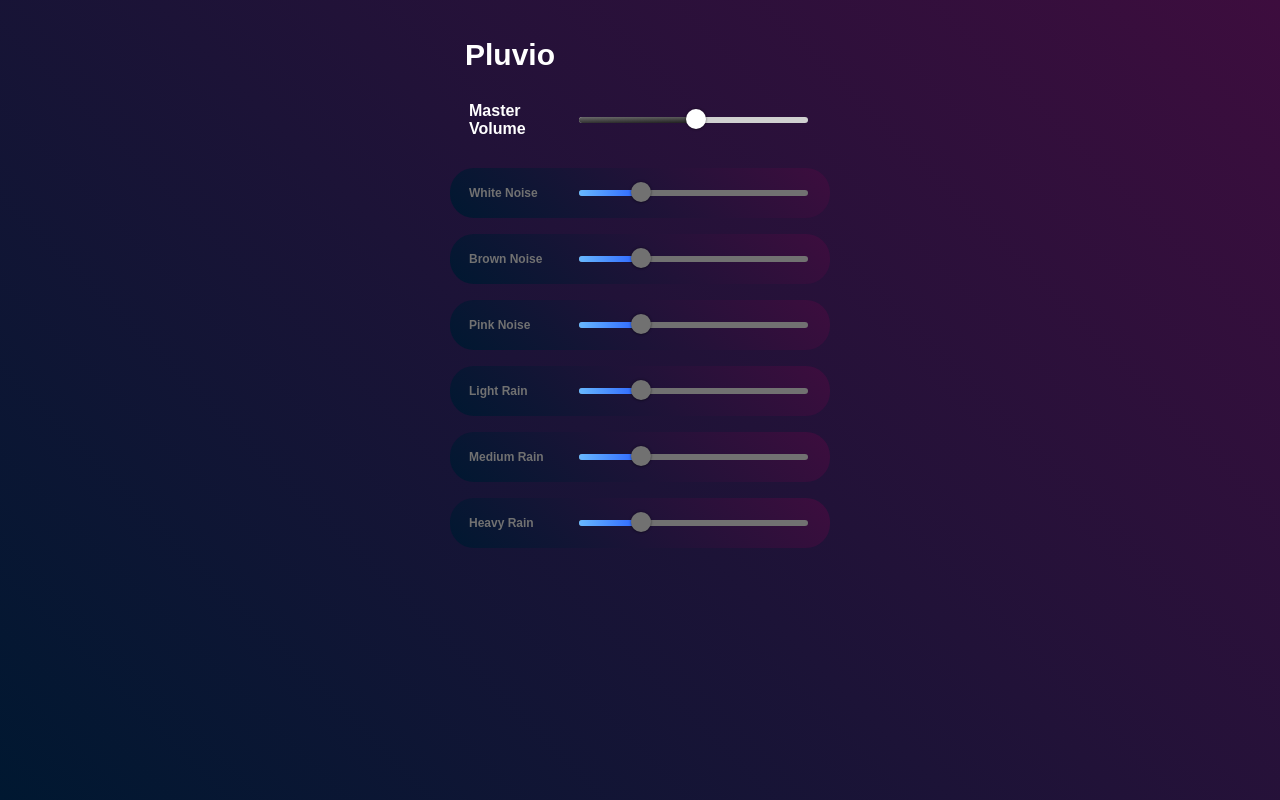
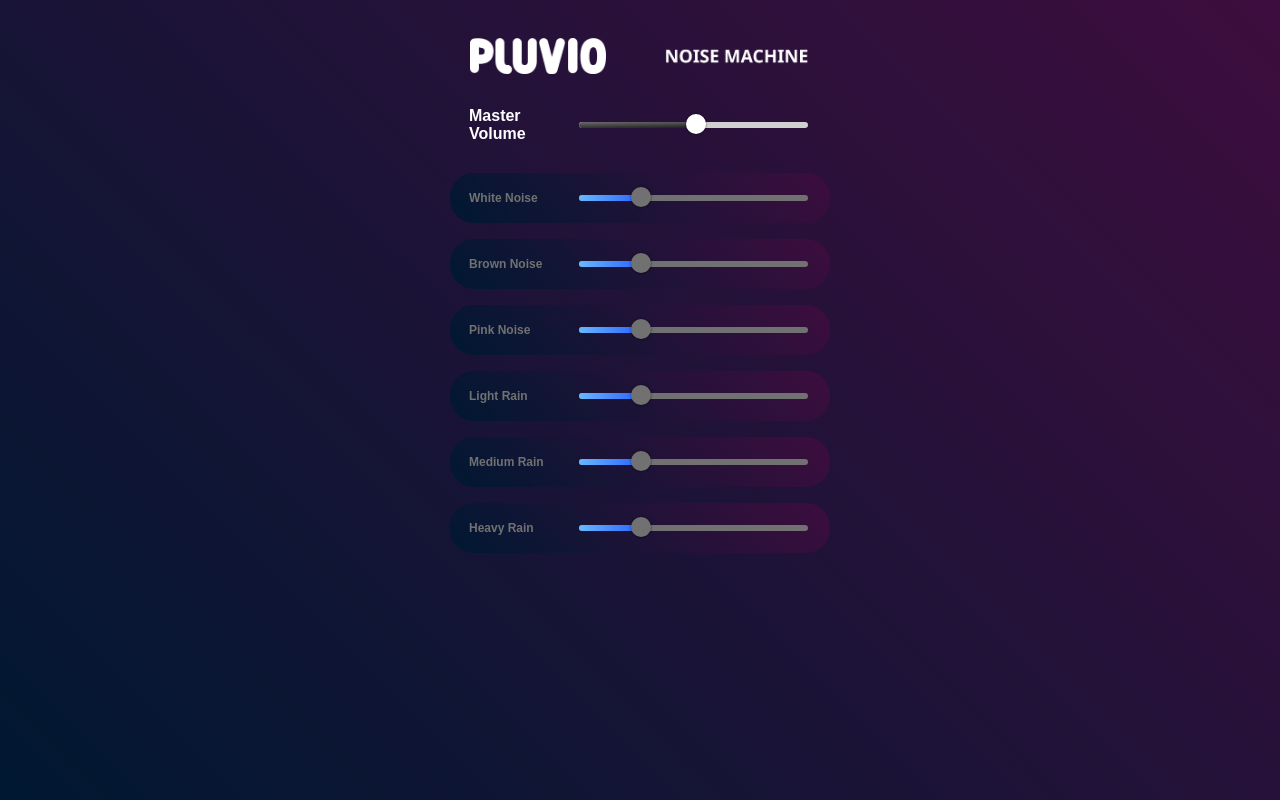
Before and after one commit to signet-marigold/Pluvio, a SvelteKit app: page / in a window 1280 px wide. Built offline with nearby package versions, Linux system fonts and the light colour scheme.

Commit message:
changed layout a bit

```diff
--- a/src/routes/+page.svelte
+++ b/src/routes/+page.svelte
@@ -38,12 +38,14 @@
       invoke('set_volume', { id, volume: parseFloat(value / 100.0) });
     }
   }
+
+  import logo from "$lib/assets/pluvio_banner_app.png"
 </script>
 
 <div class="background"></div>
 
 <div class="container noselect">
-  <h1 class="title">Pluvio</h1>
+  <img class="title nodrag" src={logo} alt="Pluvio">
 
   <!-- Master Volume -->
   <div class="track master">
@@ -80,6 +82,16 @@
          -moz-user-select: none; /* Old versions of Firefox */
           -ms-user-select: none; /* Internet Explorer/Edge */
               user-select: none;
+  }
+
+  .nodrag {
+    pointer-events: none;
+    user-drag: none;
+    user-select: none;
+    -moz-user-select: none;
+    -webkit-user-drag: none;
+    -webkit-user-select: none;
+    -ms-user-select: none;
   }
 
   .master-volume {
@@ -171,9 +183,11 @@
 
   .title {
     font-size: 30px;
-    margin-left: 15px;
+    margin-left: 20px;
     margin-bottom: 0;
     margin-top: 30px;
+    object-fit: contain;
+    width: 340px;
   }
 
 </style>
```
Also changed, not shown: src/lib/assets/pluvio_banner_app.png (added).
